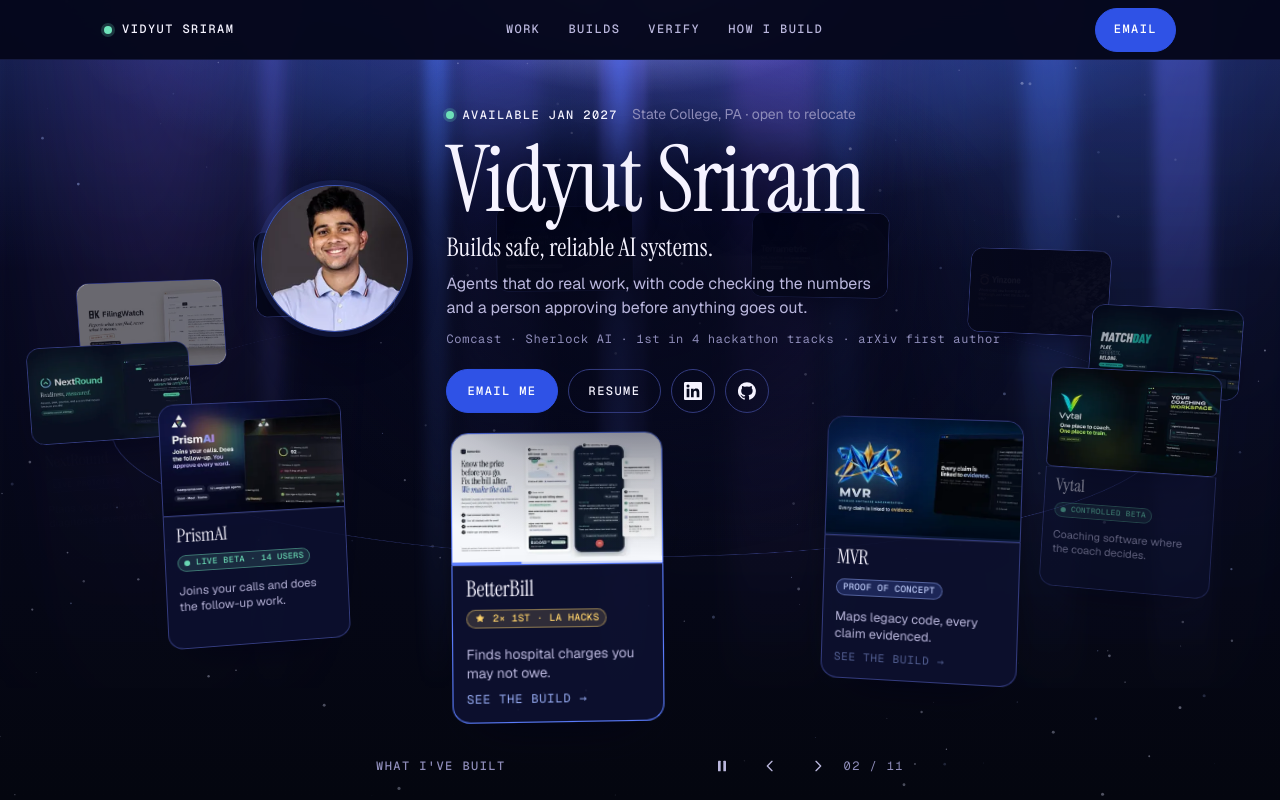
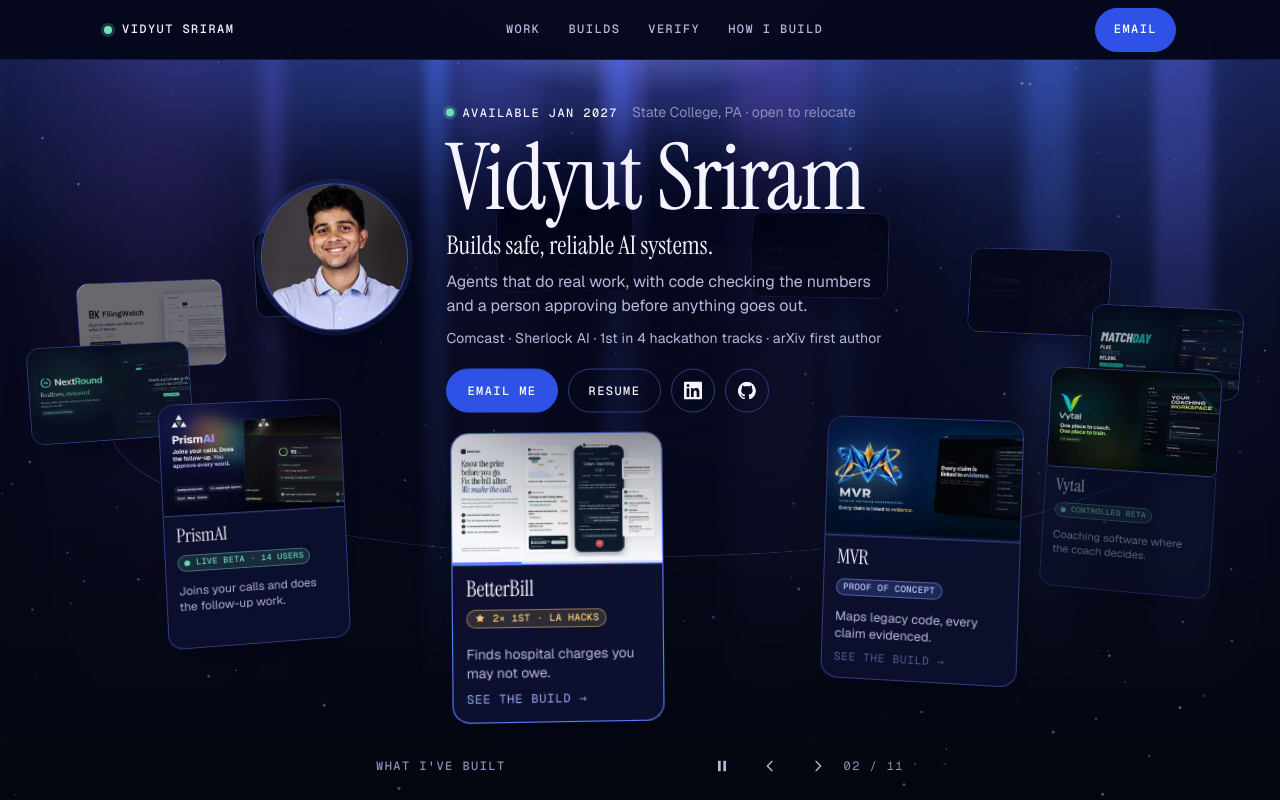
Before and after one commit to vs-githjk/Portfolio, a React (Vite) app: page / in a window 1280 px wide. Shown: the top 800 px of the page. Built offline with nearby package versions, Linux system fonts and the light colour scheme.

Commit message:
Hero: credential line in the body sans at 14px; short laptops keep the plain sentence

```diff
--- a/src/styles/sections.css
+++ b/src/styles/sections.css
@@ -304,10 +304,10 @@
 }
 
 .cred {
-  font-family: var(--font-mono);
-  font-size: var(--fs-label);
-  letter-spacing: 0.06em;
-  color: var(--text-3);
+  font-size: 14px;
+  line-height: 1.5;
+  letter-spacing: 0.01em;
+  color: var(--text-2);
   margin-bottom: 20px;
   max-width: 70ch;
 }
@@ -818,16 +818,36 @@
   }
 }
 
-/* Short laptop windows: the ring needs the height more than the explanatory
-   line does, so the plain sentence gives way (it stays in the page for readers
-   who have the room, and the identity line above it still says the same thing). */
+/* Short laptop windows: the name and the portrait give up some size first, so the
+   plain sentence under the thesis stays; only on the very shortest windows, where
+   the ring needs the height more, does the sentence give way (the identity line
+   above it still says the same thing). */
 @media (min-width: 960px) and (min-height: 640px) and (max-height: 780px) {
+  :root {
+    --fs-hero: clamp(52px, min(6.6vw, 9.2svh), 112px);
+  }
+
+  .hero-stage .centre {
+    row-gap: 8px;
+  }
+
+  .hero-stage .portrait {
+    width: clamp(116px, 10vw, 136px);
+    height: clamp(116px, 10vw, 136px);
+  }
+
+  .hero-stage .identity-sub {
+    margin-bottom: 6px;
+  }
+
+  .hero-stage .cred {
+    margin-bottom: 14px;
+  }
+}
+
+@media (min-width: 960px) and (min-height: 640px) and (max-height: 700px) {
   .hero-stage .identity-sub {
     display: none;
-  }
-
-  .hero-stage .centre {
-    row-gap: 8px;
   }
 }
 
```
